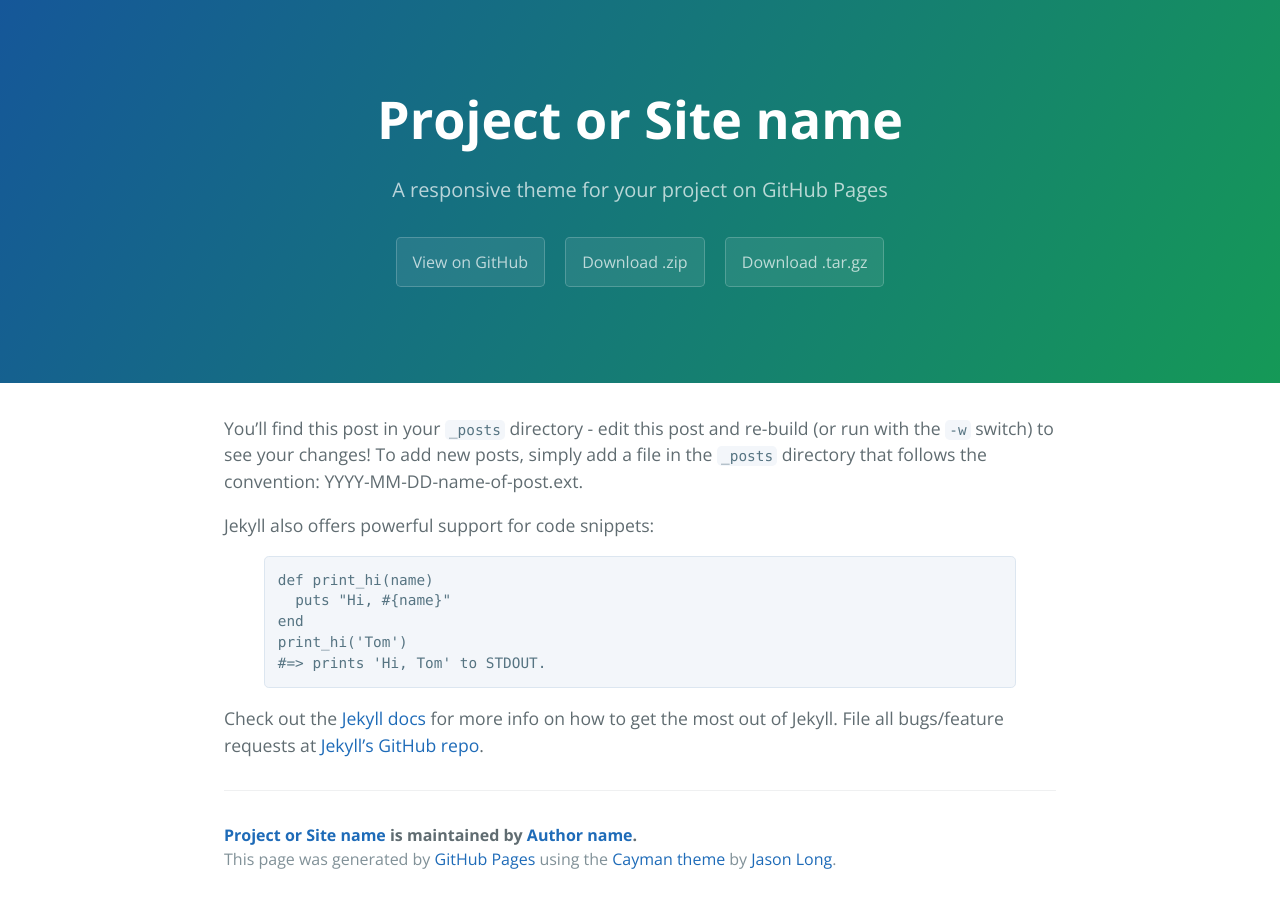
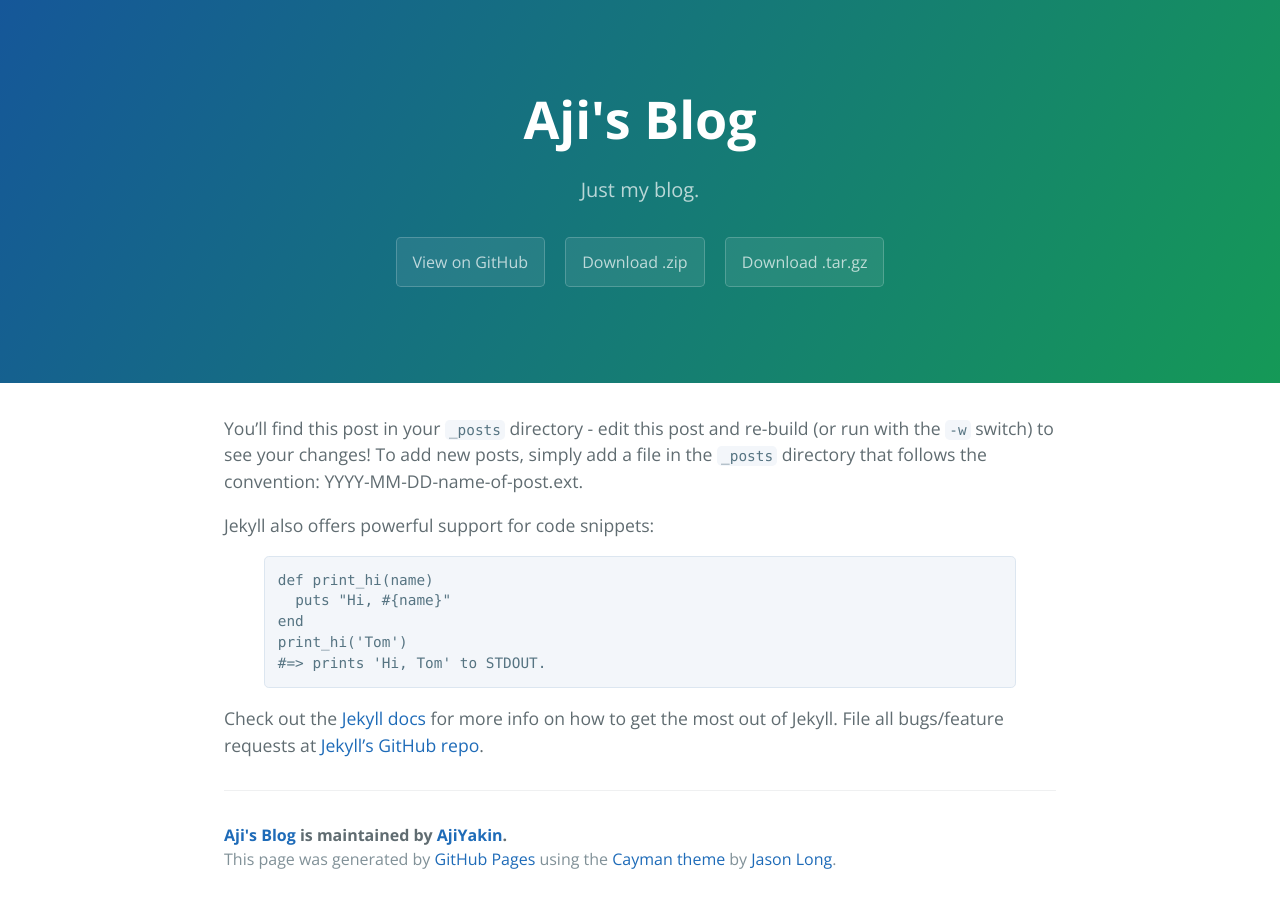
Before and after one commit to ajiyakin/blog, a Jekyll site: the page built from _posts/2016-02-12-sample-content.markdown, in a window 1280 px wide. Built offline with Jekyll 4.4.1, drawn with Linux system fonts in a browser that asks for light colours.

Commit message:
Remove uneeded settings

```diff
--- a/_config.yml
+++ b/_config.yml
@@ -1,17 +1,10 @@
 # Setup
-title:        Project or Site name
-tagline:      A responsive theme for your project on GitHub Pages
-baseurl:      ""
+title:        Aji's Blog
+tagline:      Just my blog.
+baseurl:      "http://blog.ajiyakin.com"
 paginate:     1
 
 # About/contact
 author:
-  name:       Author name
-  url:        http://yourhomepage.com
-
-# Gems
-gems:
-  - jekyll-paginate
-
-#Others
-markdown: kramdown
+  name:       AjiYakin
+  url:        http://blog.ajiyakin.com
```
